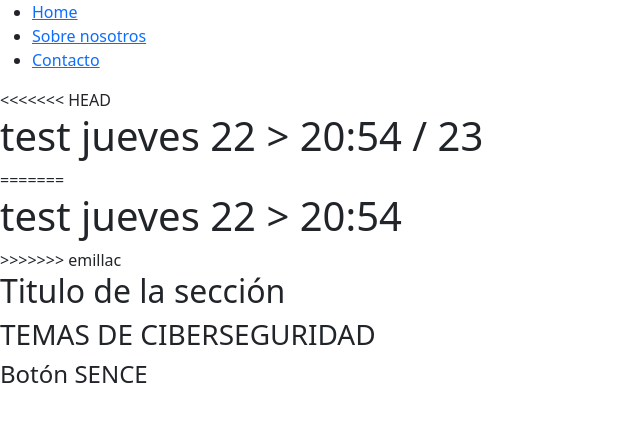
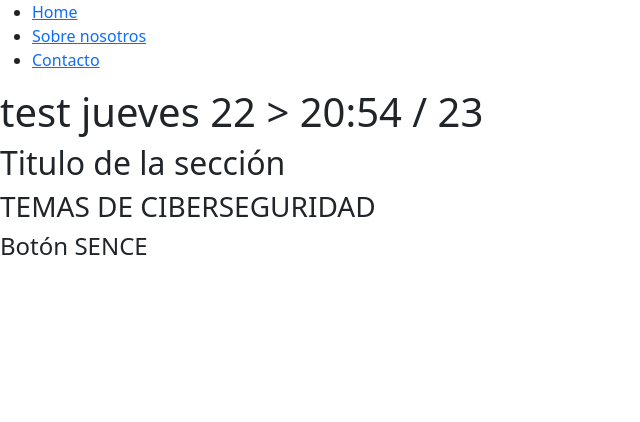
Before and after one commit to Blandskron/Proyecto-CursoEdutecno, a plain HTML site: page index.html in a window 1280 px wide. Shown: the whole page, without its empty margins (0-640 px from the left). Drawn offline with nearby package versions, Linux system fonts and the light colour scheme; files that its build step writes are made by us from their sources.

Commit message:
linea 29

```diff
--- a/index.html
+++ b/index.html
@@ -26,11 +26,7 @@
     </header>
     <!-- Sección: Ignacio -->
     <div>
-<<<<<<< HEAD
         <h1>test jueves 22  >  20:54  / 23</h1>
-=======
-      <h1>test jueves 22 > 20:54</h1>
->>>>>>> emillac
     </div>
     <!-- Sección: Gastón -->
     <section>
```
